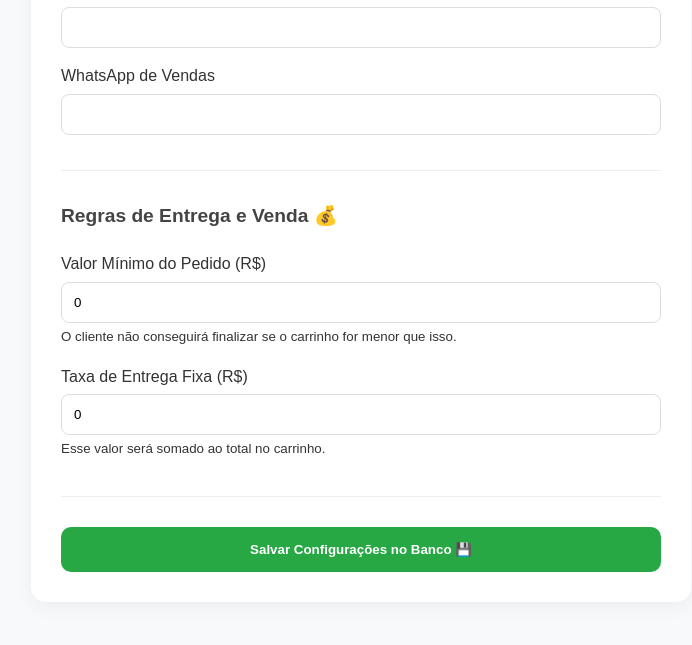
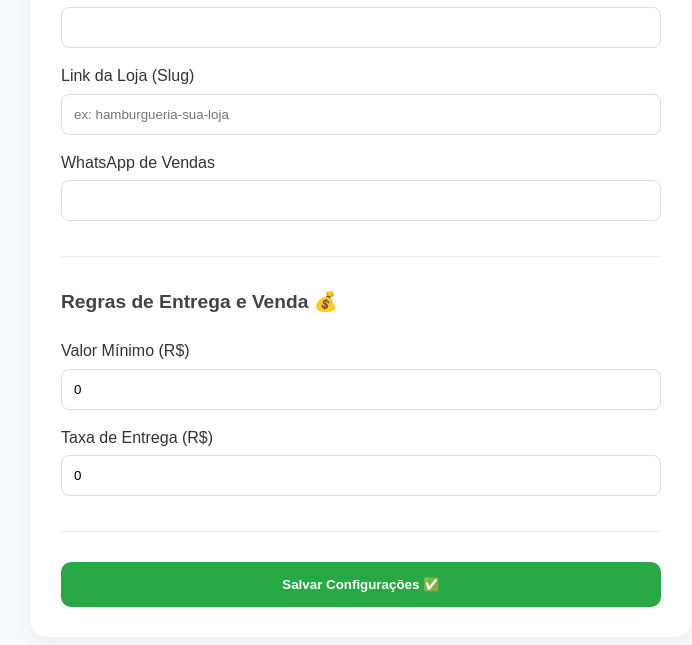
Before and after one commit to blood360/agiliza, a Next.js app in the folder agiliza-front/: page /admin/perfil in a window 1280 px wide. Shown: the part 271-916 px from the top of the page, without its empty margins (279-971 px from the left). Built offline with nearby package versions, Linux system fonts and the light colour scheme; no server answers.

Commit message:
Fix: ajustes para localizar o id

```diff
--- a/agiliza-front/src/app/admin/perfil/page.js
+++ b/agiliza-front/src/app/admin/perfil/page.js
@@ -8,7 +8,7 @@ import API_URL from '@/config/api';
 export default function ConfigurarLoja() {
   const notify = useNotify();
   const [carregando, setCarregando] = useState(true);
-  const [lojaIdReal, setLojaIdReal] = useState(null); // 👈 Guardamos o ID aqui
+  const [lojaIdReal, setLojaIdReal] = useState(null);
 
   const [config, setConfig] = useState({
     loja: '',
@@ -21,29 +21,36 @@ export default function ConfigurarLoja() {
   useEffect(() => {
     const carregarDados = async () => {
       const token = localStorage.getItem('agiliza_token');
+      const userJson = localStorage.getItem('@Agiliza:Usuario');
+
+      let idEncontrado = null;
+
+      // 🛡️ 1. Tenta pegar o ID direto do LocalStorage (Mais rápido e garantido)
+      if (userJson) {
+        const usuario = JSON.parse(userJson);
+        idEncontrado = usuario.lojaId;
+        setLojaIdReal(idEncontrado);
+      }
+
       try {
-        const resUser = await fetch(`${API_URL}/api/usuarios/perfil`, {
-          headers: { 'Authorization': `Bearer ${token}` }
-        });
-        const user = await resUser.json();
-
-        if (user.lojaId) {
-          setLojaIdReal(user.lojaId); // 👈 Salvamos pra usar depois
-
-          // 🛡️ CONFIRME SE A ROTA É ESSA MESMO OU APENAS /api/assinantes/${user.lojaId}
-          const resLoja = await fetch(`${API_URL}/api/assinantes/${user.lojaId}`);
-          const dadosLoja = await resLoja.json();
-
-          setConfig({
-            loja: dadosLoja.loja,
-            whatsapp: dadosLoja.whatsapp,
-            slug: dadosLoja.slug,
-            valorMinimo: dadosLoja.valorMinimo || 0,
-            taxaEntrega: dadosLoja.taxaEntrega || 0
-          });
+        // 🛡️ 2. Busca os dados da loja apenas se tivermos o ID
+        if (idEncontrado && idEncontrado !== "null") {
+          const resLoja = await fetch(`${API_URL}/api/assinantes/${idEncontrado}`);
+          if (resLoja.ok) {
+            const dadosLoja = await resLoja.json();
+            setConfig({
+              loja: dadosLoja.loja || '',
+              whatsapp: dadosLoja.whatsapp || '',
+              slug: dadosLoja.slug || '',
+              valorMinimo: dadosLoja.valorMinimo || 0,
+              taxaEntrega: dadosLoja.taxaEntrega || 0
+            });
+          }
+        } else {
+           notify("Macho, faz o login de novo pra atualizar sua loja!", "warning");
         }
       } catch (err) {
-        notify("Vixe, erro ao carregar seus dados!", "error");
+        console.error("Erro ao carregar loja:", err);
       } finally {
         setCarregando(false);
       }
@@ -55,8 +62,13 @@ export default function ConfigurarLoja() {
     e.preventDefault();
     const token = localStorage.getItem('agiliza_token');
 
+    // 🛡️ TRAVA DE SEGURANÇA: Se o ID for null, a gente nem tenta mandar
+    if (!lojaIdReal || lojaIdReal === "null") {
+        return notify("Vixe! Não identifiquei sua loja. Saia e entre de novo.", "error");
+    }
+
     try {
-      // Agora usamos o lojaIdReal que já temos guardado
+      // 🚀 Agora a URL vai certinha, sem o "null"
       const res = await fetch(`${API_URL}/api/assinantes/${lojaIdReal}`, {
         method: 'PUT',
         headers: {
@@ -65,22 +77,25 @@ export default function ConfigurarLoja() {
         },
         body: JSON.stringify({
           ...config,
+          // 🔥 Pequeno truque: Se o slug estiver vazio, cria um básico
+          slug: config.slug || config.loja.toLowerCase().replace(/ /g, '-'),
           valorMinimo: Number(config.valorMinimo),
           taxaEntrega: Number(config.taxaEntrega)
         })
       });
 
       if (res.ok) {
-        notify("Loja atualizada no banco de dados, patrão! 🚀", "success");
+        notify("Loja atualizada com sucesso, patrão! 🚀", "success");
       } else {
-        notify("Erro ao salvar no servidor.", "error");
+        const erro = await res.json();
+        notify(erro.erro || "Erro ao salvar no servidor.", "error");
       }
     } catch (err) {
       notify("Macho, deu erro na conexão!", "error");
     }
   };
 
-  if (carregando) return <p style={{padding: '20px'}}>Carregando as configurações, aguarde um tiquinho...</p>;
+  if (carregando) return <p style={{padding: '20px'}}>Buscando as configurações no banco... 🌵</p>;
 
   return (
     <div className={styles.container}>
@@ -90,8 +105,6 @@ export default function ConfigurarLoja() {
       </header>
 
       <form onSubmit={salvarConfiguracoes} className={styles.form}>
-
-        {/* SEÇÃO 1: IDENTIDADE */}
         <section className={styles.secao}>
           <h2>Identidade e Link</h2>
           <div className={styles.campo}>
@@ -101,6 +114,15 @@ export default function ConfigurarLoja() {
               value={config.loja}
               onChange={(e) => setConfig({...config, loja: e.target.value})}
               required
+            />
+          </div>
+          <div className={styles.campo}>
+            <label>Link da Loja (Slug)</label>
+            <input
+              type="text"
+              value={config.slug}
+              onChange={(e) => setConfig({...config, slug: e.target.value})}
+              placeholder="ex: hamburgueria-sua-loja"
             />
           </div>
           <div className={styles.campo}>
@@ -114,41 +136,34 @@ export default function ConfigurarLoja() {
           </div>
         </section>
 
-        {/* SEÇÃO 2: REGRAS DE NEGÓCIO (O QUE TU PEDIU!) */}
         <section className={styles.secao}>
           <h2>Regras de Entrega e Venda 💰</h2>
-
           <div className={styles.gridConfig}>
             <div className={styles.campo}>
-              <label>Valor Mínimo do Pedido (R$)</label>
+              <label>Valor Mínimo (R$)</label>
               <input
                 type="number"
                 step="0.01"
                 value={config.valorMinimo}
                 onChange={(e) => setConfig({...config, valorMinimo: e.target.value})}
-                placeholder="Ex: 50.00"
                 required
               />
-              <small>O cliente não conseguirá finalizar se o carrinho for menor que isso.</small>
             </div>
-
             <div className={styles.campo}>
-              <label>Taxa de Entrega Fixa (R$)</label>
+              <label>Taxa de Entrega (R$)</label>
               <input
                 type="number"
                 step="0.01"
                 value={config.taxaEntrega}
                 onChange={(e) => setConfig({...config, taxaEntrega: e.target.value})}
-                placeholder="Ex: 7.00"
                 required
               />
-              <small>Esse valor será somado ao total no carrinho.</small>
             </div>
           </div>
         </section>
 
         <button type="submit" className={styles.btnSalvar}>
-          Salvar Configurações no Banco 💾
+          Salvar Configurações ✅
         </button>
       </form>
     </div>
```
Also changed, not shown: agiliza-front/src/app/admin/produtos/novo/page.js (line endings or trailing spaces).
